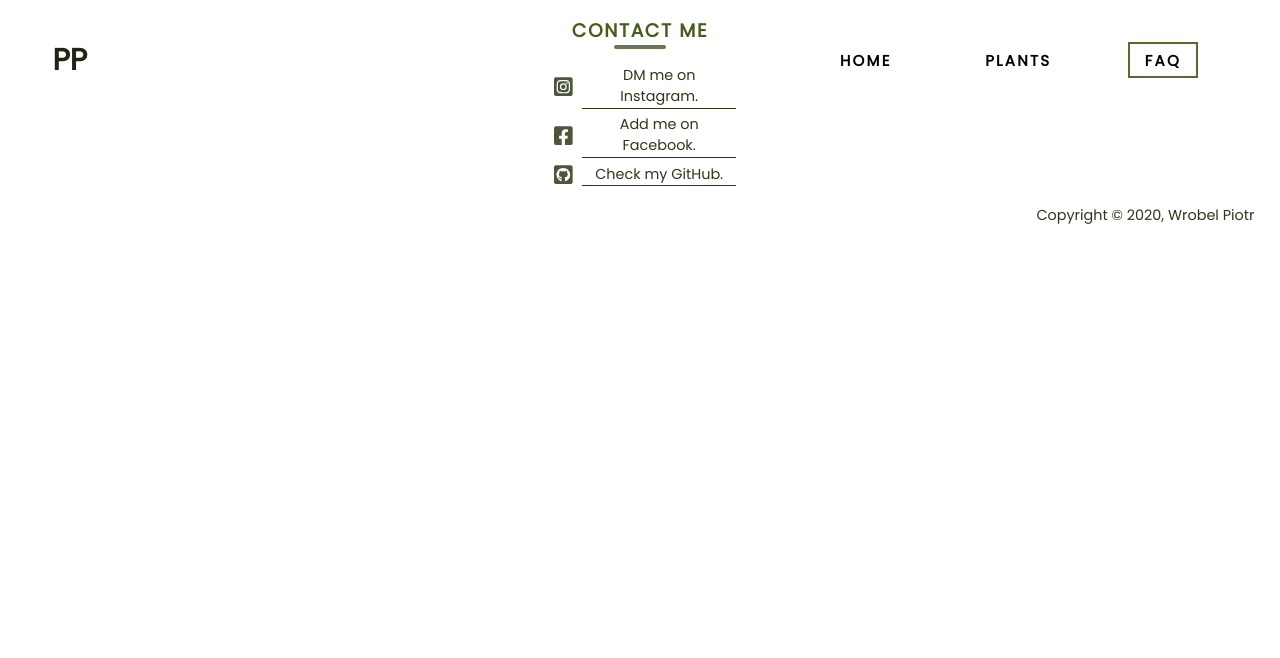
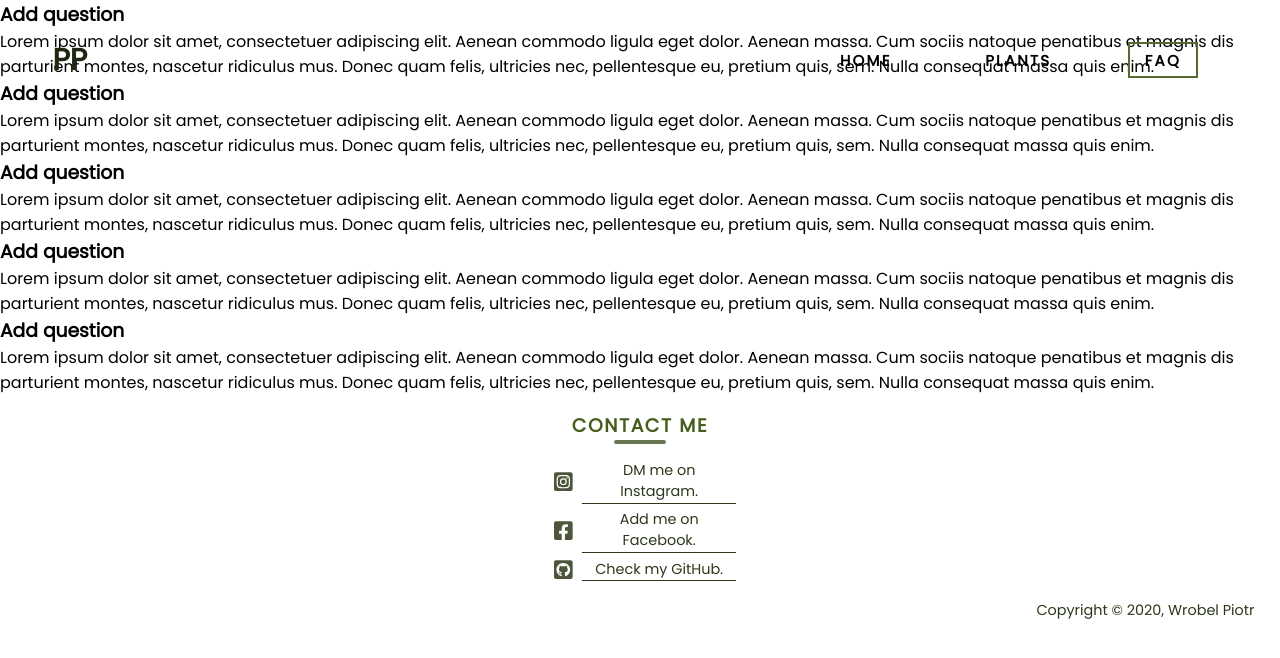
Before and after one commit to ajiiz/plants-react-app, a React (Create React App) app: page /faq in a window 1280 px wide. Shown: the top 658 px of the page. Built offline with nearby package versions, Linux system fonts and the light colour scheme.

Commit message:
Added rendering FaqItems in FaqContent using props and map()

```diff
--- a/src/components/FaqPage/Faq.js
+++ b/src/components/FaqPage/Faq.js
@@ -1,11 +1,19 @@
 import React from 'react'
 import FaqContent from './FaqContent'
+import { FaqItems } from './FaqItems'
 
 const Faq = () => {
+
+    const items = FaqItems.map((data, key) => {
+        return (
+            <FaqContent question={data.question} answer={data.answer} key={key} />
+        )
+    })
+
     return (
         <div className="faq">
             <div className="faq__image"></div>
-            <FaqContent />
+            {items}
         </div>
     )
 }
--- a/src/components/FaqPage/FaqItems.js
+++ b/src/components/FaqPage/FaqItems.js
@@ -1,22 +1,22 @@
 export const FaqItems = [
     {
-        title: "Add title",
-        text: "Lorem ipsum dolor sit amet, consectetuer adipiscing elit. Aenean commodo ligula eget dolor. Aenean massa. Cum sociis natoque penatibus et magnis dis parturient montes, nascetur ridiculus mus. Donec quam felis, ultricies nec, pellentesque eu, pretium quis, sem. Nulla consequat massa quis enim."
+        question: "Add question",
+        answer: "Lorem ipsum dolor sit amet, consectetuer adipiscing elit. Aenean commodo ligula eget dolor. Aenean massa. Cum sociis natoque penatibus et magnis dis parturient montes, nascetur ridiculus mus. Donec quam felis, ultricies nec, pellentesque eu, pretium quis, sem. Nulla consequat massa quis enim."
     },
     {
-        title: "Add title",
-        text: "Lorem ipsum dolor sit amet, consectetuer adipiscing elit. Aenean commodo ligula eget dolor. Aenean massa. Cum sociis natoque penatibus et magnis dis parturient montes, nascetur ridiculus mus. Donec quam felis, ultricies nec, pellentesque eu, pretium quis, sem. Nulla consequat massa quis enim."
+        question: "Add question",
+        answer: "Lorem ipsum dolor sit amet, consectetuer adipiscing elit. Aenean commodo ligula eget dolor. Aenean massa. Cum sociis natoque penatibus et magnis dis parturient montes, nascetur ridiculus mus. Donec quam felis, ultricies nec, pellentesque eu, pretium quis, sem. Nulla consequat massa quis enim."
     },
     {
-        title: "Add title",
-        text: "Lorem ipsum dolor sit amet, consectetuer adipiscing elit. Aenean commodo ligula eget dolor. Aenean massa. Cum sociis natoque penatibus et magnis dis parturient montes, nascetur ridiculus mus. Donec quam felis, ultricies nec, pellentesque eu, pretium quis, sem. Nulla consequat massa quis enim."
+        question: "Add question",
+        answer: "Lorem ipsum dolor sit amet, consectetuer adipiscing elit. Aenean commodo ligula eget dolor. Aenean massa. Cum sociis natoque penatibus et magnis dis parturient montes, nascetur ridiculus mus. Donec quam felis, ultricies nec, pellentesque eu, pretium quis, sem. Nulla consequat massa quis enim."
     },
     {
-        title: "Add title",
-        text: "Lorem ipsum dolor sit amet, consectetuer adipiscing elit. Aenean commodo ligula eget dolor. Aenean massa. Cum sociis natoque penatibus et magnis dis parturient montes, nascetur ridiculus mus. Donec quam felis, ultricies nec, pellentesque eu, pretium quis, sem. Nulla consequat massa quis enim."
+        question: "Add question",
+        answer: "Lorem ipsum dolor sit amet, consectetuer adipiscing elit. Aenean commodo ligula eget dolor. Aenean massa. Cum sociis natoque penatibus et magnis dis parturient montes, nascetur ridiculus mus. Donec quam felis, ultricies nec, pellentesque eu, pretium quis, sem. Nulla consequat massa quis enim."
     },
     {
-        title: "Add title",
-        text: "Lorem ipsum dolor sit amet, consectetuer adipiscing elit. Aenean commodo ligula eget dolor. Aenean massa. Cum sociis natoque penatibus et magnis dis parturient montes, nascetur ridiculus mus. Donec quam felis, ultricies nec, pellentesque eu, pretium quis, sem. Nulla consequat massa quis enim."
-    },
+        question: "Add question",
+        answer: "Lorem ipsum dolor sit amet, consectetuer adipiscing elit. Aenean commodo ligula eget dolor. Aenean massa. Cum sociis natoque penatibus et magnis dis parturient montes, nascetur ridiculus mus. Donec quam felis, ultricies nec, pellentesque eu, pretium quis, sem. Nulla consequat massa quis enim."
+    }
 ]
```
